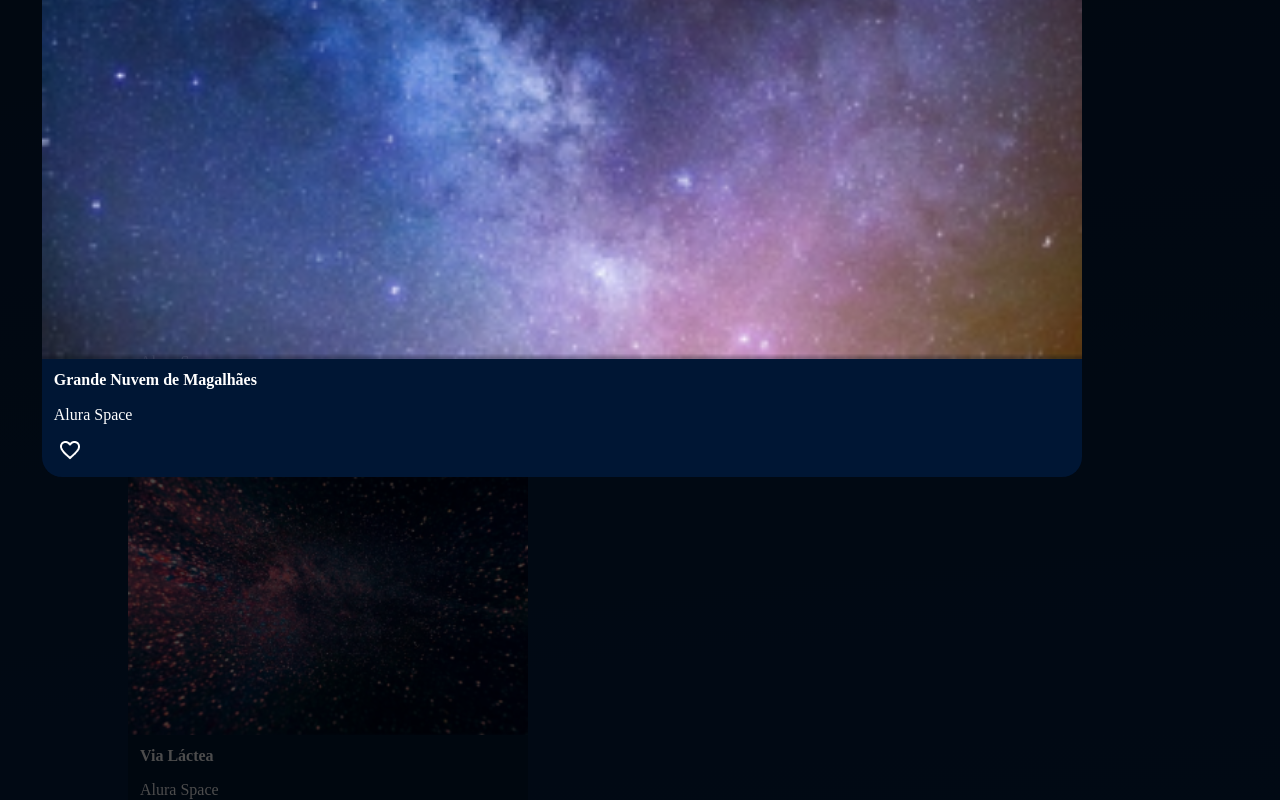
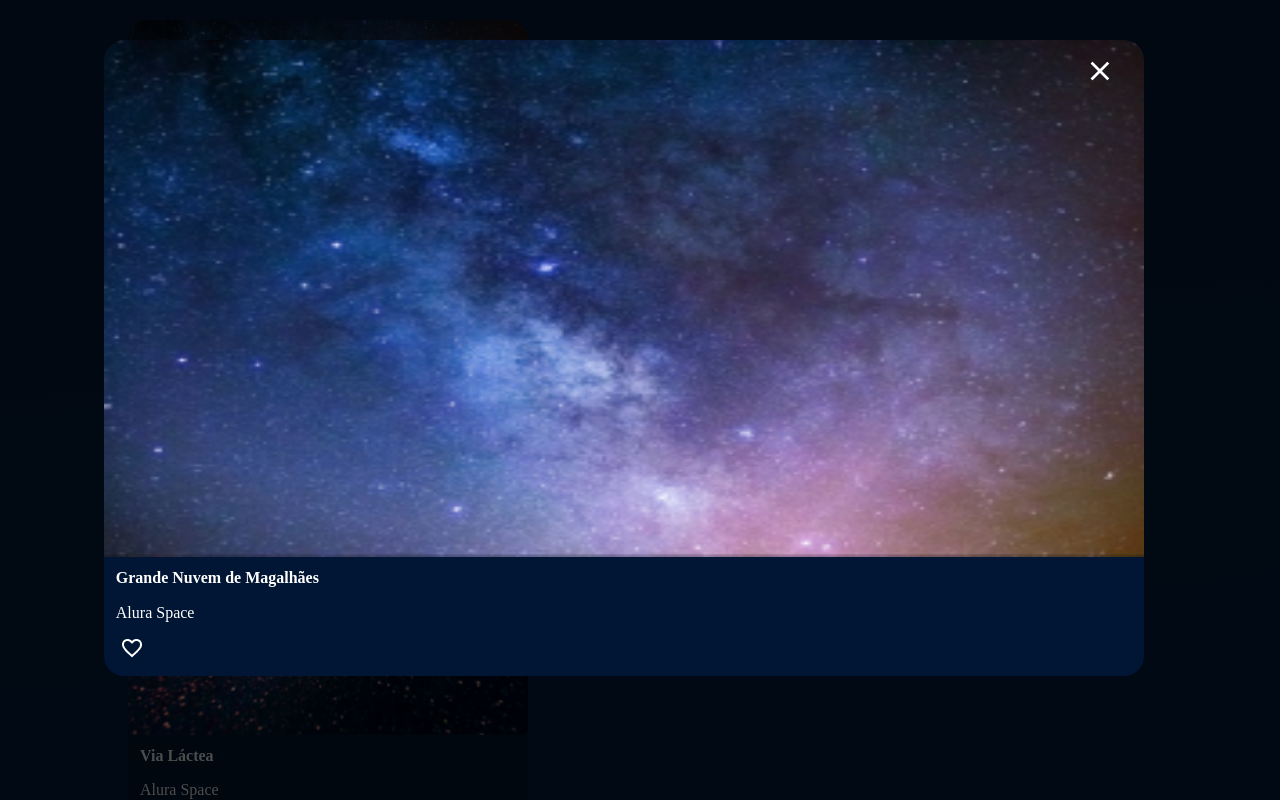
Before and after one commit to Joaolucas00/react-js, a React (Vite) app in the folder space-app/: page / in a window 1280 px wide. Both pictures are taken after a click on the button 207 px from the left and 1079 px from the top of the page. Shown: the part 679-1479 px from the top of the page. Built offline with nearby package versions, Linux system fonts and the light colour scheme.

Commit message:
modal zoom finalizada

```diff
--- a/space-app/src/componentes/Galeria/Card/index.jsx
+++ b/space-app/src/componentes/Galeria/Card/index.jsx
@@ -33,10 +33,14 @@ const BotaoIcone = styled.button`
     margin-right: 20px;
 `
 
+const ImgEstilizado = styled.img`
+    height: ${props => props.$expandida ? '60%' : ''};
+`
+
 const Card = ({expandida = false, foto, aoZoom}) => {
     return (
             <CardDiv $expandida={expandida}>
-                <img src={foto.path} alt="foto"></img>
+                <ImgEstilizado $expandida={expandida} src={foto.path} alt="foto"></ImgEstilizado>
                 <figcaption>
                     <h3>{foto.titulo}</h3>
                     <footer>
--- a/space-app/src/componentes/ModalZoom/index.jsx
+++ b/space-app/src/componentes/ModalZoom/index.jsx
@@ -11,9 +11,9 @@ const Overlay = styled.div`
 `
 
 const DialogEstilizado = styled.dialog`
-    position: absolute;
-    top: 294px;
-    margin: 0;
+    position: fixed;
+    top: 5%;
+    margin: auto;
     background: transparent;
     padding: 0;
     border: 0;
@@ -45,7 +45,7 @@ const ModalZoom = ({ foto, aoFechar }) => {
             <DialogEstilizado open={!!foto} onClose={aoFechar}>
                 <Card foto={foto} expandida={true}></Card>
             <form method="dialog">
-                <BotaoIcone onSubmit={"dialog"}>
+                <BotaoIcone>
                     <img src="/icones/fechar.png" alt="Icone de fechar" />
                 </BotaoIcone>
             </form>
```
